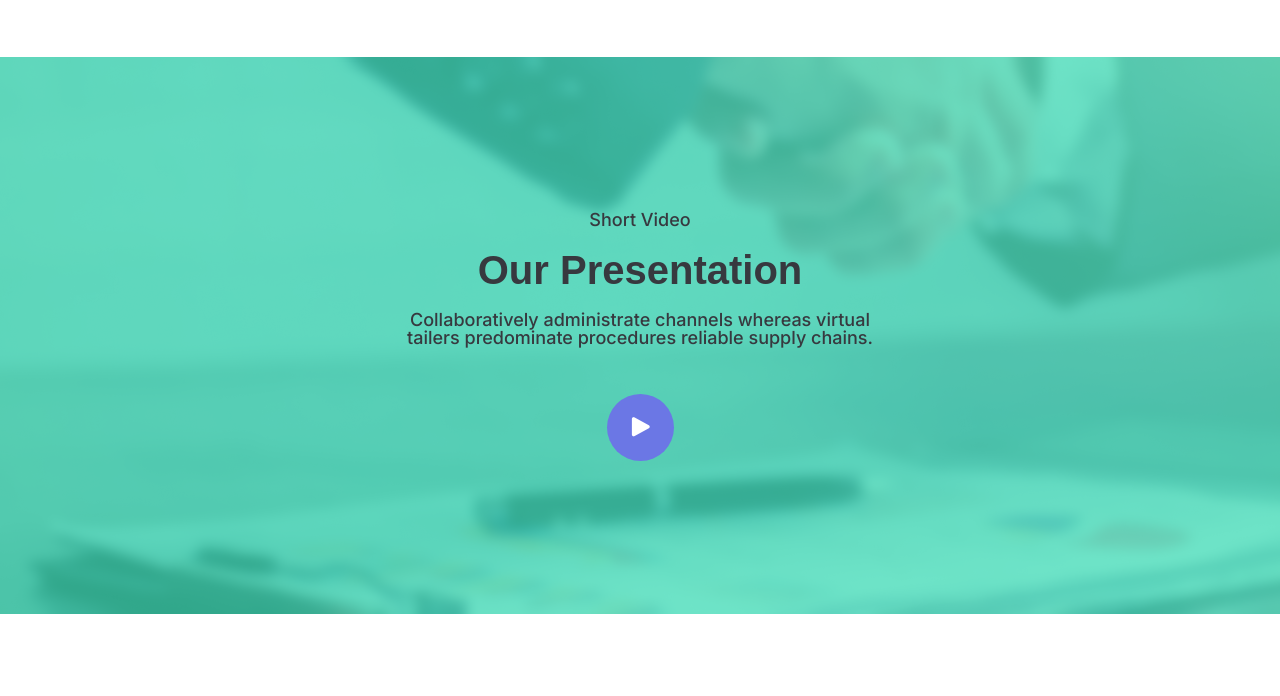
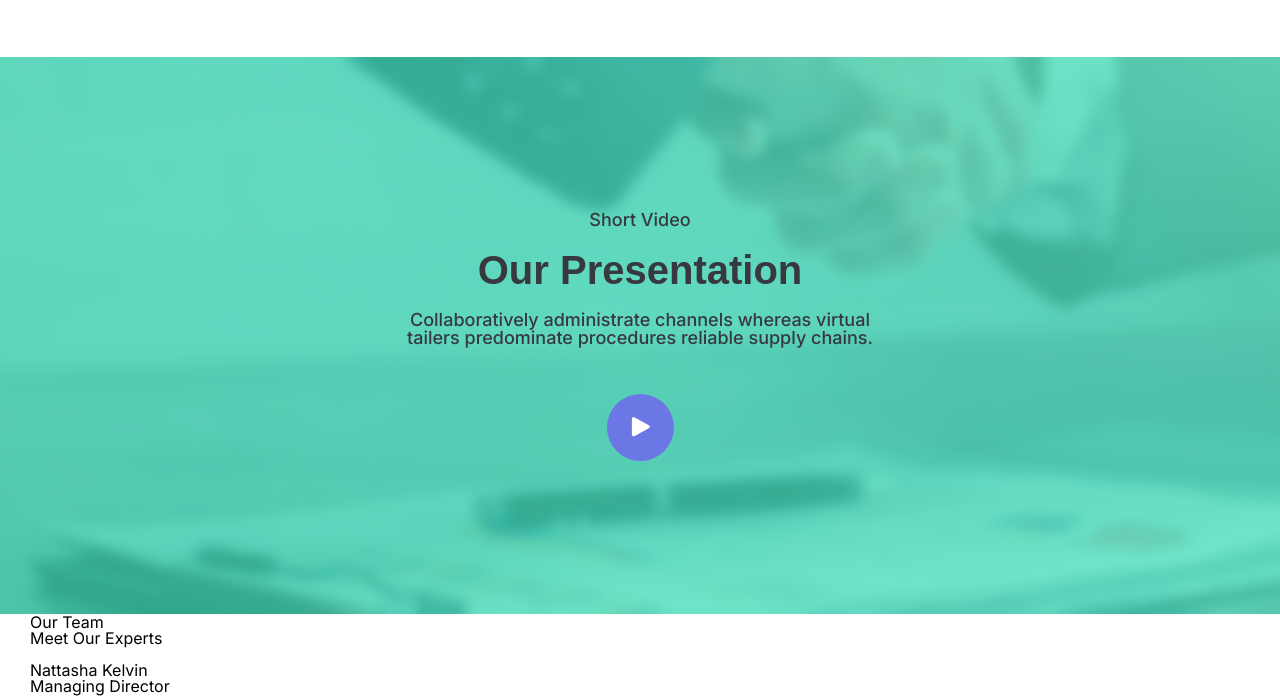
Before and after one commit to nicksarkisiani/white-collar, a plain HTML site: page index.html in a window 1280 px wide. Shown: the part 698-1394 px from the top of the page. Before the commit the page ends 1312 px from the top, so only its background shows below. Drawn offline with nearby package versions, Linux system fonts and the light colour scheme.

Commit message:
experts basic structure

```diff
--- a/index.html
+++ b/index.html
@@ -137,7 +137,21 @@
 
         <section class="about-section parent-container">
             <div class="container">
+                <h5>
+                    Our Team
+                </h5>
 
+                <h2>Meet Our Experts</h2>
+
+                <div class="about-images">
+                    <div class="expert-card">
+                        <img src="" alt="">
+                        <div class="expert-title">
+                            <h3>Nattasha Kelvin</h3>
+                            <h4>Managing Director</h4>
+                        </div>
+                    </div>
+                </div>
             </div>
         </section>
     </main>
```
